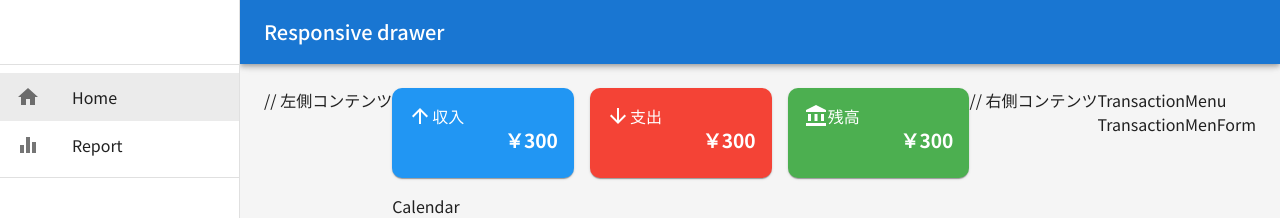
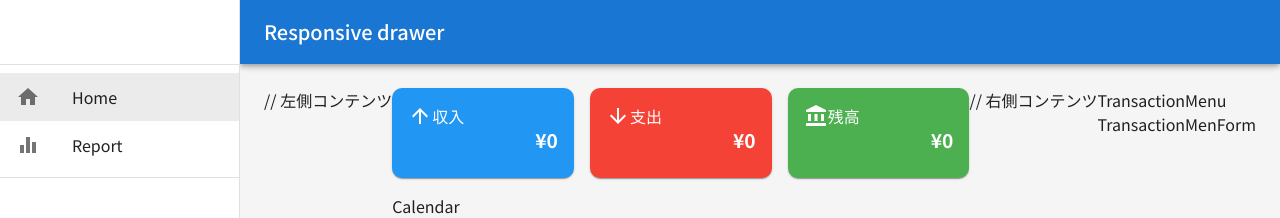
Before and after one commit to ririso/udemy-household-app, a React (Create React App) app: page / in a window 1280 px wide. Shown: the top 218 px of the page. Built offline with nearby package versions, Linux system fonts and the light colour scheme; no server answers; the database is empty.

Commit message:
計算ロジックの実装

```diff
--- a/src/components/MonthlySummary.tsx
+++ b/src/components/MonthlySummary.tsx
@@ -3,11 +3,14 @@ import ArrowDownwardIcon from "@mui/icons-material/ArrowDownward";
 import ArrowUpwardIcon from "@mui/icons-material/ArrowUpward";
 import { Card, CardContent, Grid, Stack, Typography } from "@mui/material";
 import { Transaction } from "../types";
+import { financeCalculations } from "../utils/financeCalculations";
 
 interface MonthlySummaryProps {
   monthlyTransactions: Transaction[];
 }
 const MonthlySummary = ({ monthlyTransactions }: MonthlySummaryProps) => {
+  const { income, expense, balance } = financeCalculations(monthlyTransactions);
+
   return (
     <Grid container spacing={{ xs: 1, sm: 2 }} mb={2}>
       {/* 収入 */}
@@ -34,7 +37,7 @@ const MonthlySummary = ({ monthlyTransactions }: MonthlySummaryProps) => {
                 fontSize: { xs: ".8rem", sm: "1rem", md: "1.2rem" },
               }}
             >
-              ￥300
+              ¥{income}
             </Typography>
           </CardContent>
         </Card>
@@ -63,7 +66,7 @@ const MonthlySummary = ({ monthlyTransactions }: MonthlySummaryProps) => {
                 fontSize: { xs: ".8rem", sm: "1rem", md: "1.2rem" },
               }}
             >
-              ￥300
+              ¥{expense}
             </Typography>
           </CardContent>
         </Card>
@@ -92,7 +95,7 @@ const MonthlySummary = ({ monthlyTransactions }: MonthlySummaryProps) => {
                 fontSize: { xs: ".8rem", sm: "1rem", md: "1.2rem" },
               }}
             >
-              ￥300
+              ¥{balance}
             </Typography>
           </CardContent>
         </Card>
--- a/src/types/index.ts
+++ b/src/types/index.ts
@@ -16,3 +16,9 @@ export interface Transaction {
   type: TransactionType;
   category: IncomeCategory | ExpenseCategory;
 }
+
+export interface Balance {
+  income: number;
+  expense: number;
+  balance: number;
+}
--- /dev/null
+++ b/src/utils/financeCalculations.ts
@@ -0,0 +1,16 @@
+import { Balance, Transaction } from "../types";
+
+export function financeCalculations(transactions: Transaction[]): Balance {
+  return transactions.reduce(
+    (acc, transaction) => {
+      if (transaction.type === "income") {
+        acc.income += transaction.amount;
+      } else {
+        acc.expense += transaction.amount;
+      }
+      acc.balance = acc.income - acc.expense;
+      return acc;
+    },
+    { income: 0, expense: 0, balance: 0 } // 初期balanceはincomeと同じにしておく
+  );
+}
```
